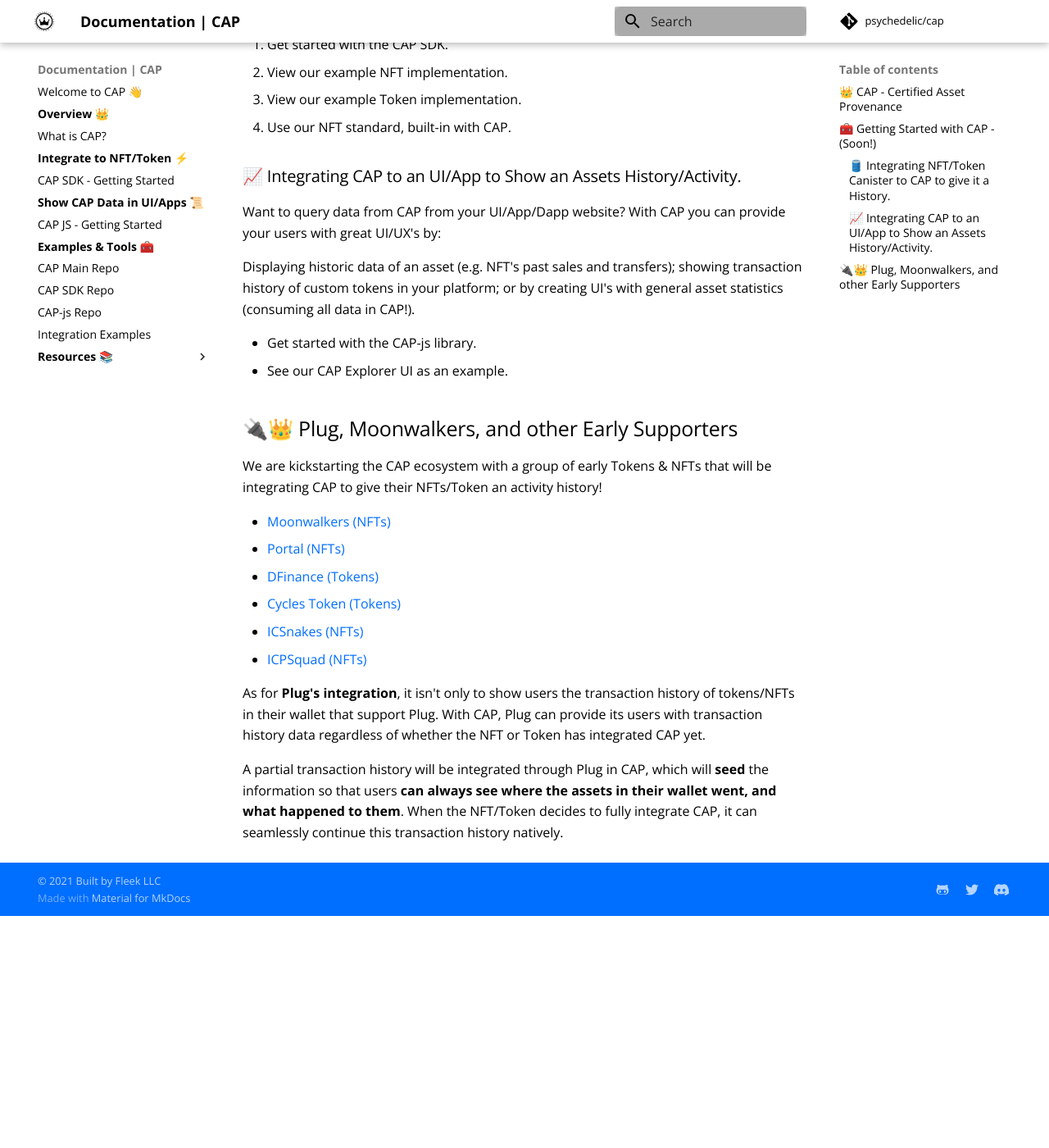
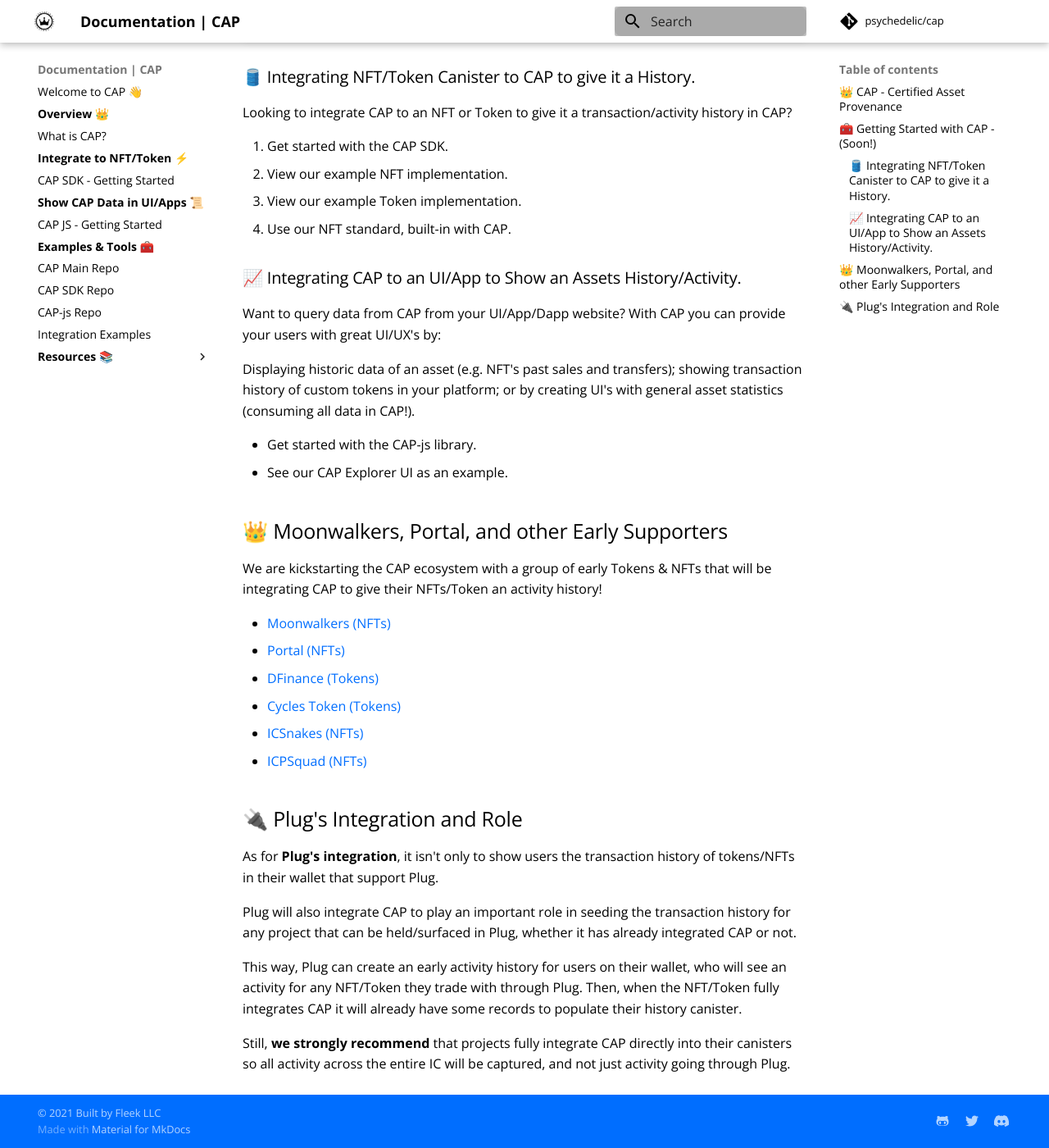
Before and after one commit to Psychedelic/cap-docs, an MkDocs documentation site: the page built from docs/index.md, in a window 1280 px wide and 1400 px high, scrolled down 1367 px. Shown: the whole window at 82% size. Built offline with MkDocs 1.6.1 and Material for MkDocs 9.7.7, drawn with Linux system fonts in a browser that asks for light colours; comment, search, counter and statistics services are not loaded; before the commit the page ends 2484 px from its top, so only the background shows below that; some of the changed text lies outside the part shown.

Commit message:
disclaimers

```diff
--- a/docs/index.md
+++ b/docs/index.md
@@ -13,15 +13,15 @@ CAP provides services to:
 
 !!! Important
 
-    CAP is currently in development 🚧 and will release in the first week of November. This documentation is a placeholder and overview of the project, and once it is released and open-sourced the technical guides, and documentation will be fully added.
+    CAP is currently in development 🚧 and will release in the first week of November, thus it is not on mainnet or usable yet. You might see our documentation is light! We're delayed in this to focus on testing, but will soon update this page with guides & detailed examples for developers.
 
 
 
 - Visit [our website](https://cap.ooo)
 - Read [our announcement](https://medium.com/@cap_ois/db9bdfe9129f?source=friends_link&sk=924b190ea080ed4e4593fc81396b0a7a)
-- Visit [CAP's main repository](https://github.com/psychedelic/cap) (In development)
-- Visit [CAP-SDK repository](#) (Early look)
-- Visit [CAP-JS repository](#) (Early look)
+- Visit [CAP's main repository](https://github.com/psychedelic/cap) (Early look)
+- Visit [CAP-SDK repository](https://github.com/Psychedelic/cap/tree/cap-sdk/sdk) (Early look)
+- Visit [CAP-JS repository](https://github.com/psychedelic/cap-js) (Early look)
 
 
 
@@ -34,7 +34,11 @@ CAP is an open internet service on the Internet Computer that developers can uti
 
 ## 🧰 Getting Started with CAP - (Soon!)
 
-Integrating CAP takes only a couple lines of code using our CAP SDK tool, which facilitates integrating your asset's canister (NFT collection or token) to CAP, spawning a history archive canister for your specific Token or NFT.
+CAP as an open internet service works the following way. The main canister for CAP acts as an orchestrator that can spawn new history canisters for individual projects (NFTs, Token Canisters, DEX's, etc.).
+
+!!! Important
+
+    CAP is currently in development 🚧 and not live yet on mainnet. This documentation is a placeholder until the release on the first week of November, when we will complete the guides/examples.
 
 ### 🛢️ Integrating NFT/Token Canister to CAP to give it a History.
 
@@ -56,7 +60,7 @@ Displaying historic data of an asset (e.g. NFT's past sales and transfers); show
 - See our CAP Explorer UI as an example.
 
 
-## 🔌👑 Plug, Moonwalkers, and other Early Supporters
+## 👑 Moonwalkers, Portal, and other Early Supporters
 
 We are kickstarting the CAP ecosystem with a group of early Tokens & NFTs that will be integrating CAP to give their NFTs/Token an activity history!
 
@@ -67,6 +71,12 @@ We are kickstarting the CAP ecosystem with a group of early Tokens & NFTs that w
 - [ICSnakes (NFTs)](https://xn--4n8h7h.ws/)
 - [ICPSquad (NFTs)](https://twitter.com/ICPSquadNFT)
 
-As for **Plug's integration**, it isn't only to show users the transaction history of tokens/NFTs in their wallet that support Plug. With CAP, Plug can provide its users with transaction history data regardless of whether the NFT or Token has integrated CAP yet.
+## 🔌 Plug's Integration and Role
 
-A partial transaction history will be integrated through Plug in CAP, which will **seed** the information so that users **can always see where the assets in their wallet went, and what happened to them**. When the NFT/Token decides to fully integrate CAP, it can seamlessly continue this transaction history natively.
+As for **Plug's integration**, it isn't only to show users the transaction history of tokens/NFTs in their wallet that support Plug.
+
+Plug will also integrate CAP to play an important role in seeding the transaction history for any project that can be held/surfaced in Plug, whether it has already integrated CAP or not.
+
+This way, Plug can create an early activity history for users on their wallet, who will see an activity for any NFT/Token they trade with through Plug. Then, when the NFT/Token fully integrates CAP it will already have some records to populate their history canister.
+
+Still, **we strongly recommend** that projects fully integrate CAP directly into their canisters so all activity across the entire IC will be captured, and not just activity going through Plug.
```
Also changed, not shown: docs/integrate-cap/getting-started.md (+5 -4 lines), docs/overview/what-is-cap.md (+4 -9 lines), docs/surface-data/getting-started.md (+5 -4 lines).
